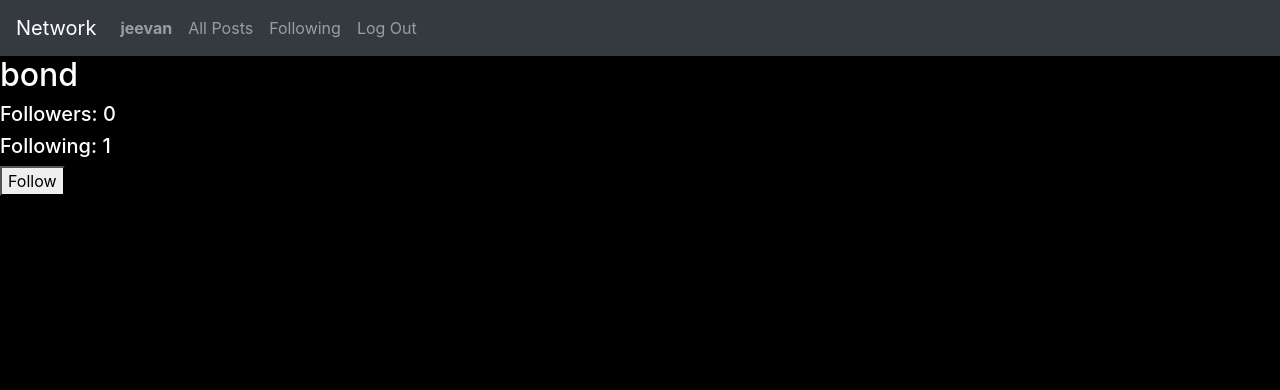
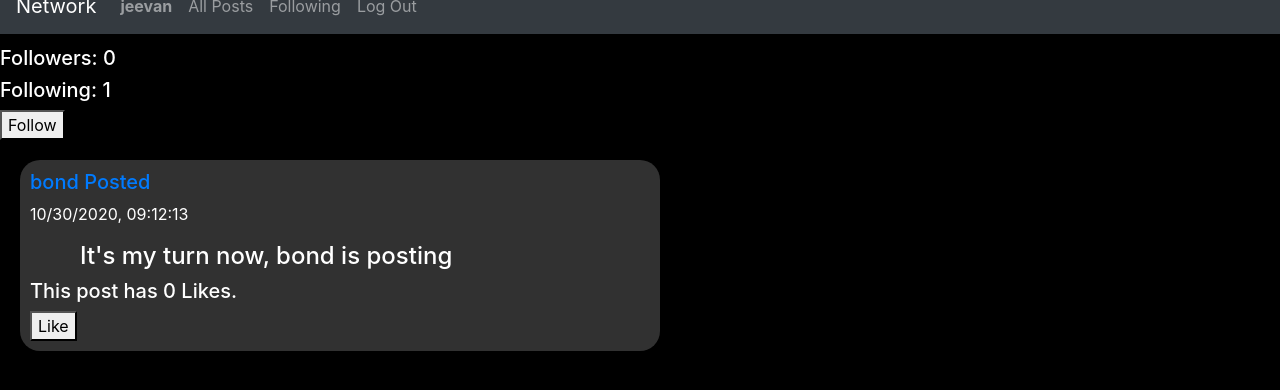
Before and after one commit to jeevankumar99/twitter_clone, a Django app: a page that uses network/templates/network/layout.html in a window 1280 px wide. Shown: the top 390 px of the page. Run offline with Django 3.2, Linux system fonts and the light colour scheme; a user stored in the database is signed in; data comes from the database, SQL or seed files in the repository; some libraries are stand-ins or nearby versions.

Commit message:
Followers and Likes Implemented!

```diff
--- a/network/admin.py
+++ b/network/admin.py
@@ -4,3 +4,4 @@ from .models import *
 # Register your models here.
 admin.site.register(Post)
 admin.site.register(Follower)
+admin.site.register(Like)
--- a/network/models.py
+++ b/network/models.py
@@ -7,20 +7,24 @@ from django.utils.timezone import now
 class User(AbstractUser):
     pass
 
+class Like(models.Model):
+    post = models.ForeignKey('Post', on_delete=models.CASCADE, related_name="liked_post")
+    user = models.ForeignKey('User', on_delete=models.DO_NOTHING, related_name="liked_user")
+
 class Post(models.Model):
     id = models.AutoField(primary_key=True, editable=False)
     user = models.ForeignKey('User', on_delete=models.CASCADE, related_name="author")
     timestamp = models.DateTimeField(default=now, editable=True)
     content = models.TextField(max_length=512)
-    likes = models.IntegerField(default=0)
 
-    def serialize(self):
+    def serialize(self, like_status, likes):
         return {
             'id': self.id,
             'username': self.user.username,
             'content': self.content,
-            'likes': self.likes,
-            'timestamp': self.timestamp.strftime("%m/%d/%Y, %H:%M:%S")
+            'likes': likes,
+            'timestamp': self.timestamp.strftime("%m/%d/%Y, %H:%M:%S"),
+            'like_status': like_status
         }
 
 class Follower(models.Model):
--- a/network/static/network/profile.js
+++ b/network/static/network/profile.js
@@ -1,3 +1,4 @@
+
 class FollowerInfo extends React.Component {
     constructor(props) {
         super(props);
@@ -51,7 +52,82 @@ class FollowerInfo extends React.Component {
     }
 }
 
-displayFollowersAndButtons()
+let post_id = 0;
+
+class UserDiv extends React.Component {
+    render () {
+        return (
+            <div className="post-username">
+            <h5><a href={"/profiles/" + this.props.username}> {this.props.username} Posted</a></h5>
+            </div>
+        )
+    }
+}
+
+class ProfilePost extends React.Component {
+    constructor(props) {
+        super(props);
+        this.state = {
+            likes: this.props.postData.likes,
+            likeButtonState: this.props.postData.like_status
+        }
+    };
+    updateLikes = (button) => {
+        console.log(button.target)
+        if (this.state.likeButtonState === 'Like') {
+            this.setState(state => ({
+                likes: state.likes + 1,
+                likeButtonState: 'Unlike',
+            }));
+            button.target.innerHTML = 'Unlike'
+        }
+        else {
+            this.setState(state => ({
+                likes: state.likes - 1,
+                likeButtonState: 'Like',
+            }));
+            button.target.innerHTML = 'Like';
+        }
+        fetch(`/update_likes/${this.props.postData.id}`)
+        button.target.innerHTML = this.state.likeButtonState
+    }
+
+    editPost = () => {
+       document.querySelector('#all-posts-container').style.display = 'none';
+       document.querySelector('#post-type').innerHTML = "Edit Post";
+       document.querySelector('#new-post-content').value = this.props.postData.content;
+       document.querySelector('#submit-new-post').style.display = 'none';
+       document.querySelector('#submit-edit-post').style.display = 'block';
+       post_id = this.props.postData.id;
+       console.log('editPost working!')
+    }
+
+    render () {
+        return (
+            <div className="post-container">
+                <UserDiv username={this.props.postData.username}/>
+                <p>{this.props.postData.timestamp}</p>
+                <button  onClick={this.editPost} id='edit-button' style={{ display: this.props.postData.displayState}}>Edit</button>
+                <div className="post-contents">
+                    <h4>{this.props.postData.content}</h4>
+                </div>
+                <h5> This post has {this.state.likes} Likes.</h5>
+                <button onClick={button => this.updateLikes(button)} className="like-button">{this.state.likeButtonState}</button>
+            </div>
+        )
+    }
+}
+
+initiateElements();
+
+function initiateElements() {
+    displayFollowersAndButtons();
+    loadUserPosts();
+    let followPostButton = document.querySelector('#follow-post-button');
+    followPostButton.addEventListener('click', () => {
+        loadUserPosts('following');
+    })
+}
 
 function displayFollowersAndButtons() {
     let username = String(window.location.pathname).slice(10,)
@@ -63,3 +139,22 @@ function displayFollowersAndButtons() {
         ReactDOM.render(<FollowerInfo data={data}/>, document.querySelector('#followers-info'));
     })
 }
+
+function loadUserPosts() {
+    let user = String(window.location.pathname).slice(10,)
+    fetch(`/get_posts/${user}`)
+    .then(response => response.json())
+    .then(data => {
+        data.forEach(post => {
+            const post_div = document.createElement('div');
+            const user_id = document.querySelector('#user-id');
+            post.displayState= "none";
+            if (post.username == user_id.innerHTML) {
+                post.displayState = "block";
+            }
+            post.currentUser = user_id.innerHTML;
+            ReactDOM.render(<ProfilePost postData={post}/>, post_div);
+            document.querySelector('#user-posts').appendChild(post_div);
+        });
+    });
+}
--- a/network/static/network/styles.css
+++ b/network/static/network/styles.css
@@ -1,6 +1,12 @@
 body {
     background-color: black;
     color: white;
+}
+
+#top-nav-bar {
+    position: fixed;
+    width: 100%;
+    margin-top: -22px;
 }
 
 .post-container, #new-post-form {
--- a/network/templates/network/index.html
+++ b/network/templates/network/index.html
@@ -7,6 +7,7 @@
 {% endblock %}
 
 {% block body %}
+<p id="posts-type" style="display: none">{{ posts_type }}</p>
 <div id="new-post-form">
     <h3 id="post-type">New Post</h3>
     <textarea id="new-post-content"></textarea>
--- a/network/templates/network/layout.html
+++ b/network/templates/network/layout.html
@@ -9,11 +9,12 @@
         <script src="https://unpkg.com/react@16/umd/react.development.js" crossorigin></script>
         <script src="https://unpkg.com/react-dom@16/umd/react-dom.development.js" crossorigin></script>
         <script src="https://unpkg.com/babel-standalone@6/babel.min.js"></script>
+        <script>var exports = {}</script>
         {% block script %}{% endblock %}
     </head>
     <body>
         <p id="user-id" style="display: none">{{ user.username }}</p>
-        <nav class="navbar navbar-expand-lg navbar-dark bg-dark">
+        <nav id="top-nav-bar" class="navbar navbar-expand-lg navbar-dark bg-dark">
             <a class="navbar-brand" href="#">Network</a>
 
             <div>
@@ -28,7 +29,7 @@
                 </li>
                 {% if user.is_authenticated %}
                     <li class="nav-item">
-                        <a class="nav-link" href="#">Following</a>
+                        <a id="follow-post-button" class="nav-link" href="{% url 'following' %}">Following</a>
                     </li>
                     <li class="nav-item">
                         <a class="nav-link" href="{% url 'logout' %}">Log Out</a>
--- a/network/templates/network/profile.html
+++ b/network/templates/network/profile.html
@@ -16,4 +16,5 @@
         <h2>{{ username }}</h2>
     </div>
     <div id="followers-info"></div>
+    <div id="user-posts"></div>
 {% endblock %}
--- a/network/urls.py
+++ b/network/urls.py
@@ -1,16 +1,19 @@
 
+from network.views import following
 from django.urls import path
 
 from . import views
 
 urlpatterns = [
     path("", views.index, name="index"),
+    path("following", views.following, name="following"),
     path("login", views.login_view, name="login"),
     path("logout", views.logout_view, name="logout"),
     path("register", views.register, name="register"),
     path("new_post/<int:post_id>", views.create_and_update_posts, name="new_post"),
-    path("get_posts", views.get_posts, name="get_posts"),
+    path("get_posts/<str:filter>", views.get_posts, name="get_posts"),
     path("profiles/<str:username>", views.profile_page, name="profile_page"),
     path("followers/<str:username>", views.get_follower_info, name="followers_info"),
     path("update_followers", views.update_followers, name="update_followers"),
+    path("update_likes/<int:post_id>", views.update_likes, name="update_likes")
 ]
--- a/network/views.py
+++ b/network/views.py
@@ -8,16 +8,49 @@ from django.shortcuts import render
 from django.urls import reverse
 from django.views.decorators.csrf import csrf_exempt
 
-from .models import User, Post, Follower
+from .models import Like, User, Post, Follower
+
+@login_required(login_url='/login')
+def following(request):
+    return render(request, "network/index.html", {
+        'posts_type': "following"
+    })
 
 @login_required(login_url='/login')
 def index(request):
-    return render(request, "network/index.html")
+    return render(request, "network/index.html", {
+        'posts_type': "all"
+    })
 
-def get_posts(request):
-    posts = Post.objects.all()
+def get_posts(request, filter):
+
+    curr_user = User.objects.get(username=request.user)
+    # only returns posts of users followed by the current logged in user.
+    if filter == 'following':
+        following_users = Follower.objects.filter(follower=curr_user)
+        following_users = [follower_items.user for follower_items in following_users]
+        posts = Post.objects.filter(user__in=following_users)
+
+    # returns all posts
+    elif filter == 'null':
+        posts = Post.objects.all()
+
+    # only returns posts of user whose profile is being displayed.
+    else:
+        user = User.objects.get(username=filter)
+        posts = Post.objects.filter(user=user)
+    print(posts)
+    serialized_posts = []
     posts = posts.order_by('-timestamp').all()
-    json_posts = JsonResponse([post.serialize() for post in posts], safe=False)
+    for post in posts:
+        likes = len(Like.objects.filter(post=post))
+        if len(Like.objects.filter(post=post, user=curr_user)) > 0:
+            serialized_post = post.serialize('Unlike', likes)
+        else:
+            serialized_post = post.serialize('Like', likes)
+        serialized_posts.append(serialized_post)
+    print (serialized_posts)
+    json_posts = JsonResponse(serialized_posts, safe=False)
     return json_posts
 
 
@@ -78,6 +111,7 @@ def login_view(request):
 def logout_view(request):
     logout(request)
     return HttpResponseRedirect(reverse("index"))
+
 
 @csrf_exempt
 def create_and_update_posts(request, post_id):
@@ -158,3 +192,13 @@ def update_followers(request):
         Follower.objects.get(user=target_user, follower=current_user).delete()
 
     return HttpResponse("Followers Updated!")
+
+def update_likes(request, post_id):
+    post = Post.objects.get(id=post_id)
+    user = User.objects.get(username=request.user)
+    if len(Like.objects.filter(post=post, user=user)) > 0:
+        Like.objects.get(post=post, user=user).delete()
+    else:
+        Like.objects.create(post=post, user=user)
+
+    return HttpResponse("Likes Updated!")
```
Also changed, not shown: network/static/network/index.js (+31 -15 lines), db.sqlite3, network/migrations/0007_likes.py (added), network/migrations/0008_auto_20201103_1832.py (added), network/migrations/0009_remove_post_likes.py (added).
